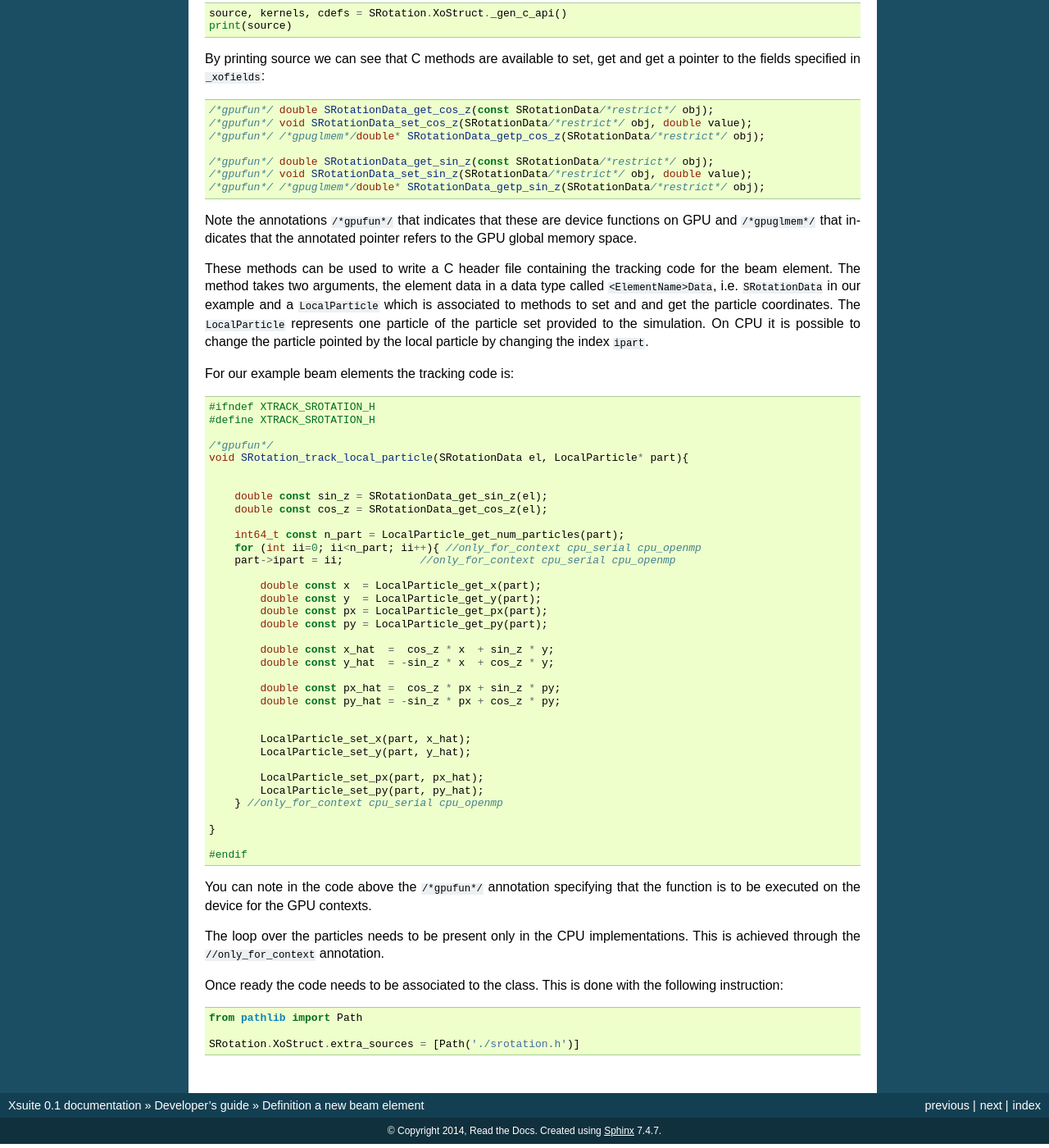
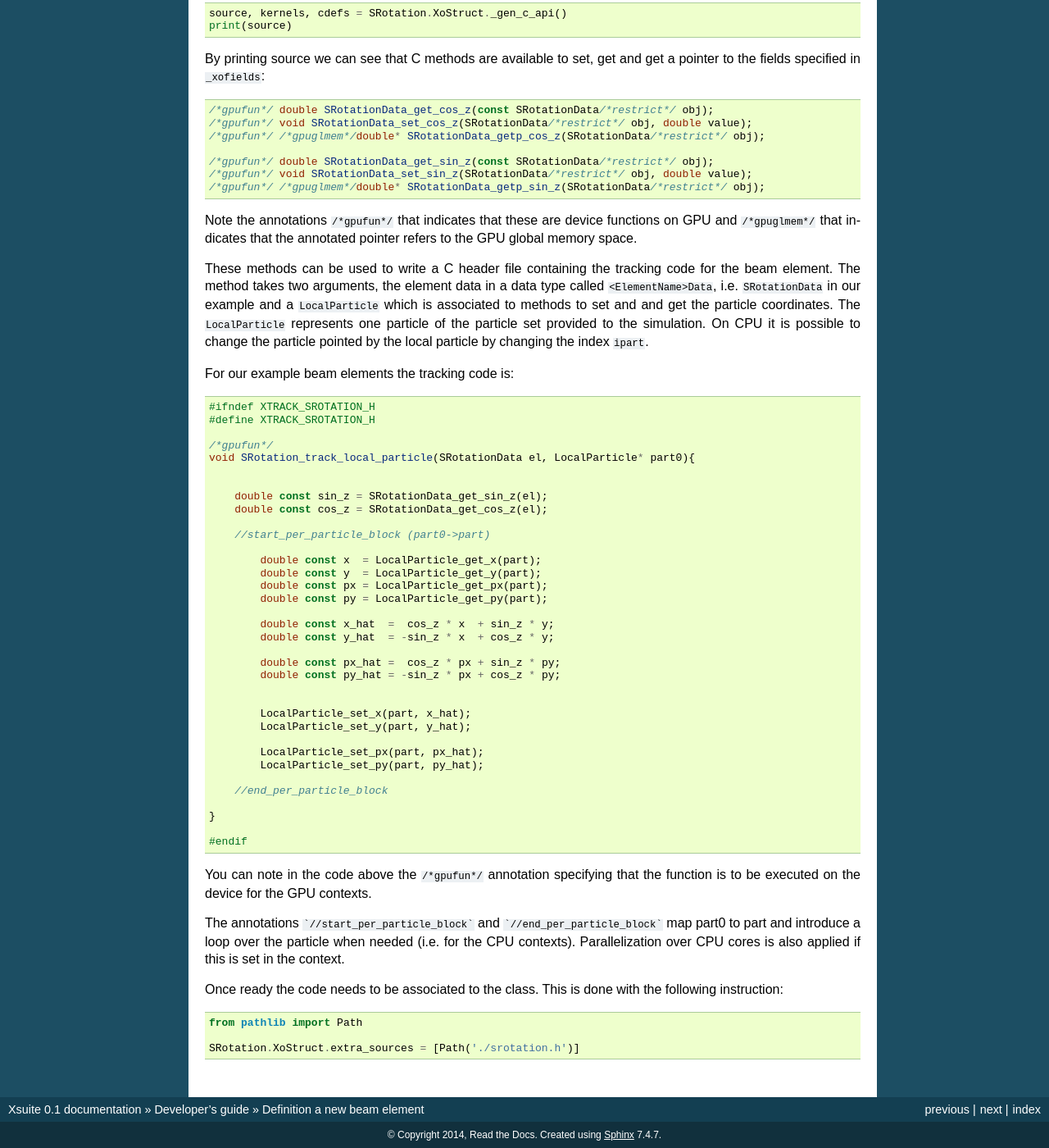
Before and after one commit to xsuite/xsuite, a Sphinx documentation site: the page built from docs/newbeamelement.rst, in a window 1280 px wide and 1400 px high, scrolled down 1703 px. Shown: the whole window at 82% size. Built offline with Sphinx 7.4.7, drawn with Linux system fonts in a browser that asks for light colours.

Commit message:
Quick push

````diff
--- a/docs/newbeamelement.rst
+++ b/docs/newbeamelement.rst
@@ -129,15 +129,13 @@ For our example beam elements the tracking code is:
     #define XTRACK_SROTATION_H
 
     /*gpufun*/
-    void SRotation_track_local_particle(SRotationData el, LocalParticle* part){
+    void SRotation_track_local_particle(SRotationData el, LocalParticle* part0){
 
 
         double const sin_z = SRotationData_get_sin_z(el);
         double const cos_z = SRotationData_get_cos_z(el);
 
-        int64_t const n_part = LocalParticle_get_num_particles(part);
-        for (int ii=0; ii<n_part; ii++){ //only_for_context cpu_serial cpu_openmp
-        part->ipart = ii;            //only_for_context cpu_serial cpu_openmp
+        //start_per_particle_block (part0->part)
 
             double const x  = LocalParticle_get_x(part);
             double const y  = LocalParticle_get_y(part);
@@ -156,7 +154,8 @@ For our example beam elements the tracking code is:
 
             LocalParticle_set_px(part, px_hat);
             LocalParticle_set_py(part, py_hat);
-        } //only_for_context cpu_serial cpu_openmp
+
+        //end_per_particle_block
 
     }
 
@@ -164,7 +163,7 @@ For our example beam elements the tracking code is:
 
 You can note in the code above the ``/*gpufun*/`` annotation specifying that the function is to be executed on the device for the GPU contexts.
 
-The loop over the particles needs to be present only in the CPU implementations. This is achieved through the ``//only_for_context`` annotation.
+The annotations ```//start_per_particle_block``` and ```//end_per_particle_block``` map part0 to part and introduce a loop over the particle when needed (i.e. for the CPU contexts). Parallelization over CPU cores is also applied if this is set in  the context.
 
 Once ready the code needs to be associated to the class. This is done with the following instruction:
 
````
